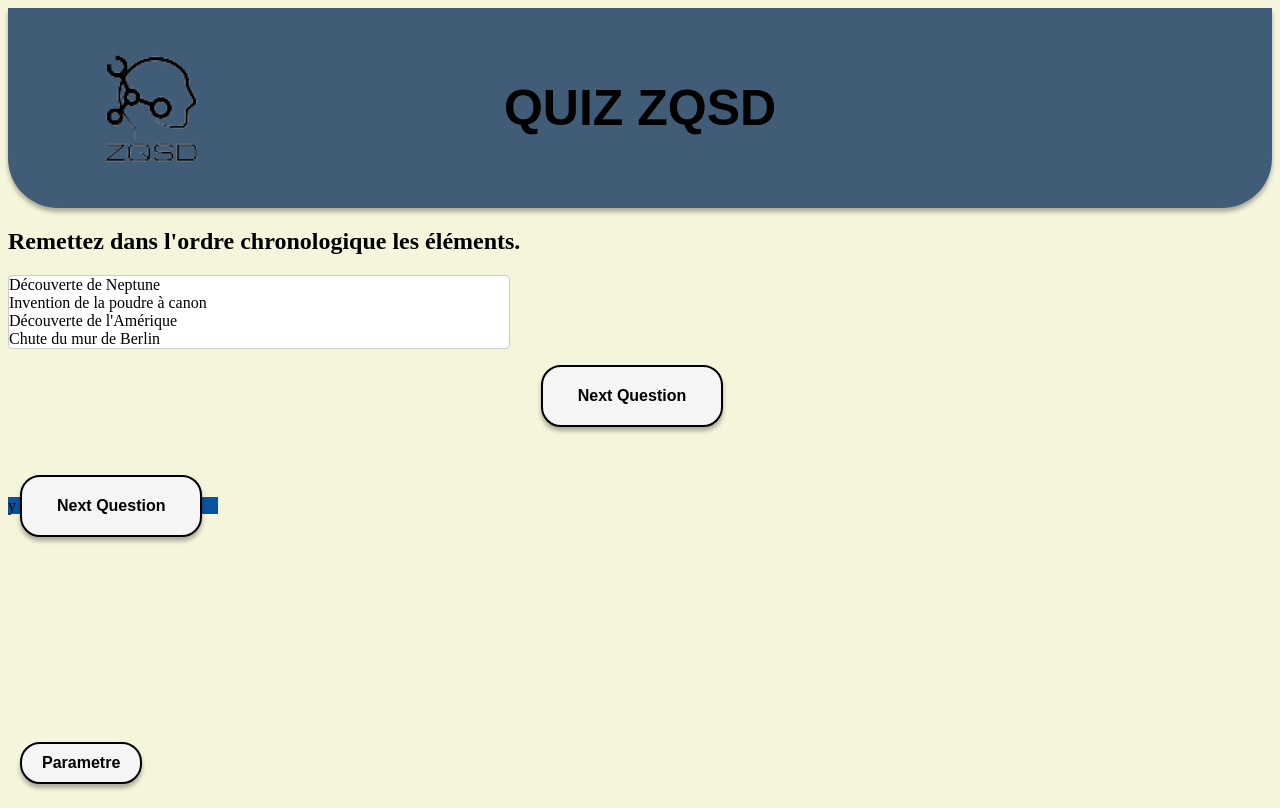
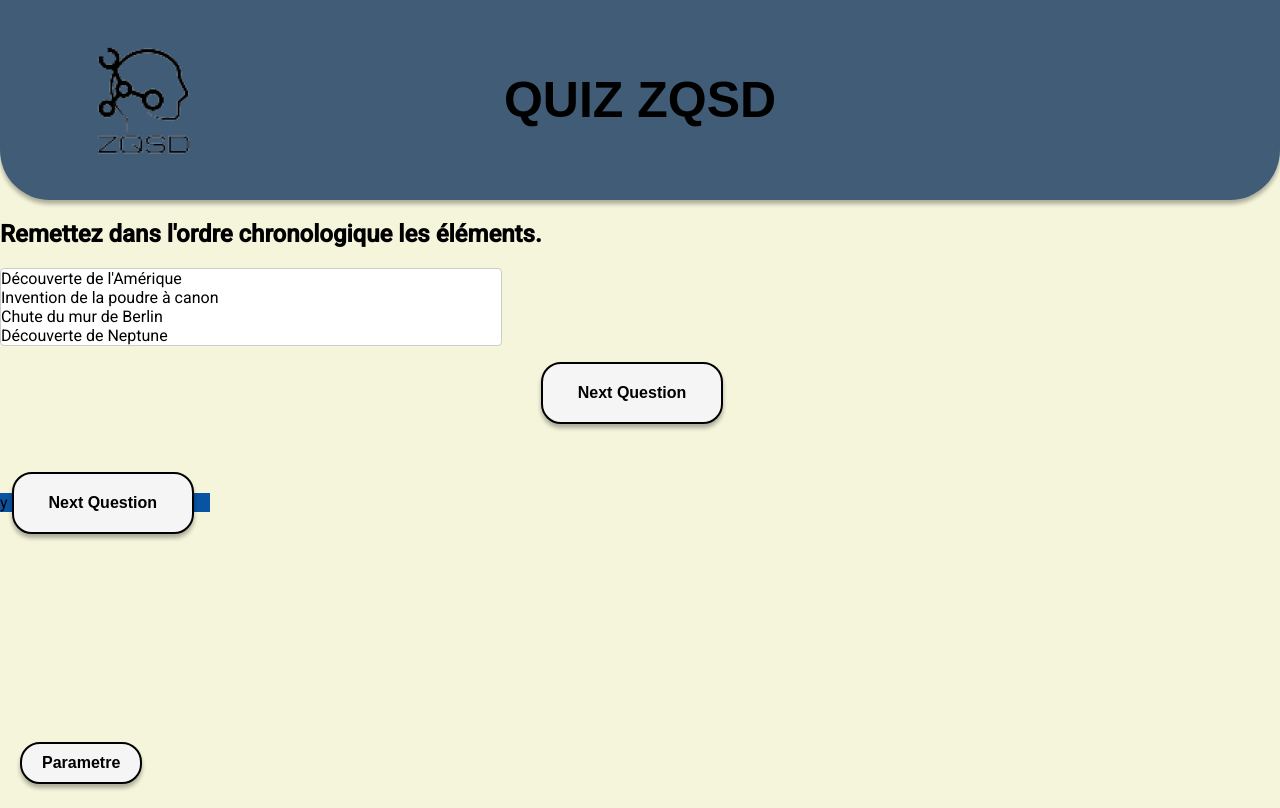
Before and after one commit to 2019-2020-ps6/2022-2023-ps6-zqsd, an Angular app in the folder front-end/: page /Gamepage in a window 1280 px wide. Built offline with nearby package versions, Linux system fonts and the light colour scheme.

Commit message:
les réponses apparaissent dans le désordre les remettre dans l'ordre renvoie juste

```diff
--- a/front-end/angular.json
+++ b/front-end/angular.json
@@ -30,7 +30,7 @@
               "src/assets"
             ],
             "styles": [
-              "@angular/material/prebuilt-themes/indigo-pink.css",
+              "@angular/material/prebuilt-themes/pink-bluegrey.css",
               "src/styles.scss"
             ],
             "scripts": []
@@ -94,7 +94,7 @@
               "src/assets"
             ],
             "styles": [
-              "@angular/material/prebuilt-themes/indigo-pink.css",
+              "@angular/material/prebuilt-themes/pink-bluegrey.css",
               "src/styles.scss"
             ],
             "scripts": []
--- a/front-end/package.json
+++ b/front-end/package.json
@@ -16,7 +16,7 @@
     "@angular/compiler": "^15.1.0",
     "@angular/core": "^15.1.0",
     "@angular/forms": "^15.1.0",
-    "@angular/material": "^15.2.4",
+    "@angular/material": "^15.2.5",
     "@angular/platform-browser": "^15.1.0",
     "@angular/platform-browser-dynamic": "^15.1.0",
     "@angular/router": "^15.1.0",
--- a/front-end/src/app/GameQuestionOrder.component/GameQuestionOrder.component.ts
+++ b/front-end/src/app/GameQuestionOrder.component/GameQuestionOrder.component.ts
@@ -3,6 +3,7 @@
 import { Question,Answer } from '../../models/Question.model';
 import { QuestionQuizz } from '../../mocks/question.mock';
 import {CdkDragDrop,moveItemInArray,CdkDrag} from "@angular/cdk/drag-drop";
+import * as _ from 'underscore';
 
 @Component({
   selector: 'app-game-question-order',
@@ -53,13 +54,14 @@
   }
 
   getNextQuestion(){
-    console.log();
+    console.log(_.isEqual(this.answers,this.currentQuestion?.answers));
 
     this.answerEvent.emit(true);
   }
   ngOnInit() {
     if (this.currentQuestion)
     this.answers = [...this.currentQuestion?.answers];
+    this.answers=_.shuffle(this.answers);
   }
 
 }
--- a/front-end/src/app/app.module.ts
+++ b/front-end/src/app/app.module.ts
@@ -4,7 +4,6 @@
 import { DragDropModule } from '@angular/cdk/drag-drop';
 import {MatSliderModule} from '@angular/material/slider';
 import { FormsModule} from '@angular/forms';
-
 import { AppRoutingModule } from './app-routing.module';
 import { AppComponent } from './app.component';
 import { ParameterMusicComponent } from './Parameter/ParameterMusic/ParameterMusic.component';
@@ -18,6 +17,7 @@
 import { ReturnButtonComponent } from './Parameter/Return/returnButton.component';
 import { ParameterPageComponent } from './Parameter/ParameterPage.component/ParameterPage.component';
 import { ButtonNavigationAdvancedParameter } from './Parameter/ButtonNavigationAdvancedParameter/ButtonNavigationAdvancedParameter.component';
+
 
 import { GamepageComponent } from './Gamepage.component/GamePage.Component';
 import { GameQuestionComponent } from './GameQuestionClassical.component/GameQuestionClassical.Component';
@@ -74,7 +74,8 @@
     ReactiveFormsModule,
     AppRoutingModule,
     ReactiveFormsModule,
-    DragDropModule
+    DragDropModule,
+
   ],
   providers: [],
   bootstrap: [AppComponent]
--- a/front-end/src/styles.scss
+++ b/front-end/src/styles.scss
@@ -116,3 +116,13 @@
   margin: 0 auto;
   font-family: sans-serif;
 }
+
+
+
+
+
+
+
+
+html, body { height: 100%; }
+body { margin: 0; font-family: Roboto, "Helvetica Neue", sans-serif; }
```
Also changed, not shown: 1 other file (tests, documents, lock files or other folders).
